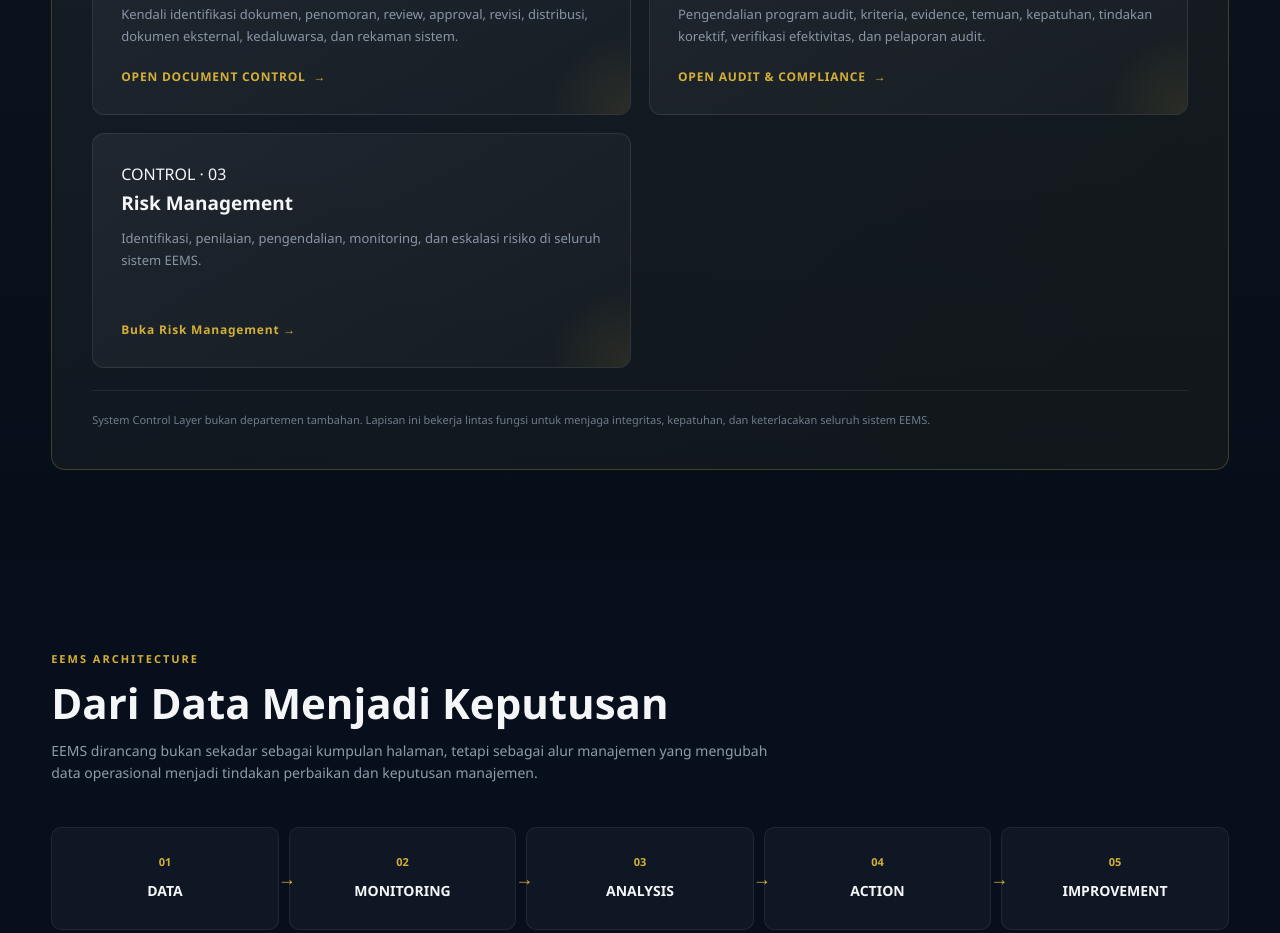
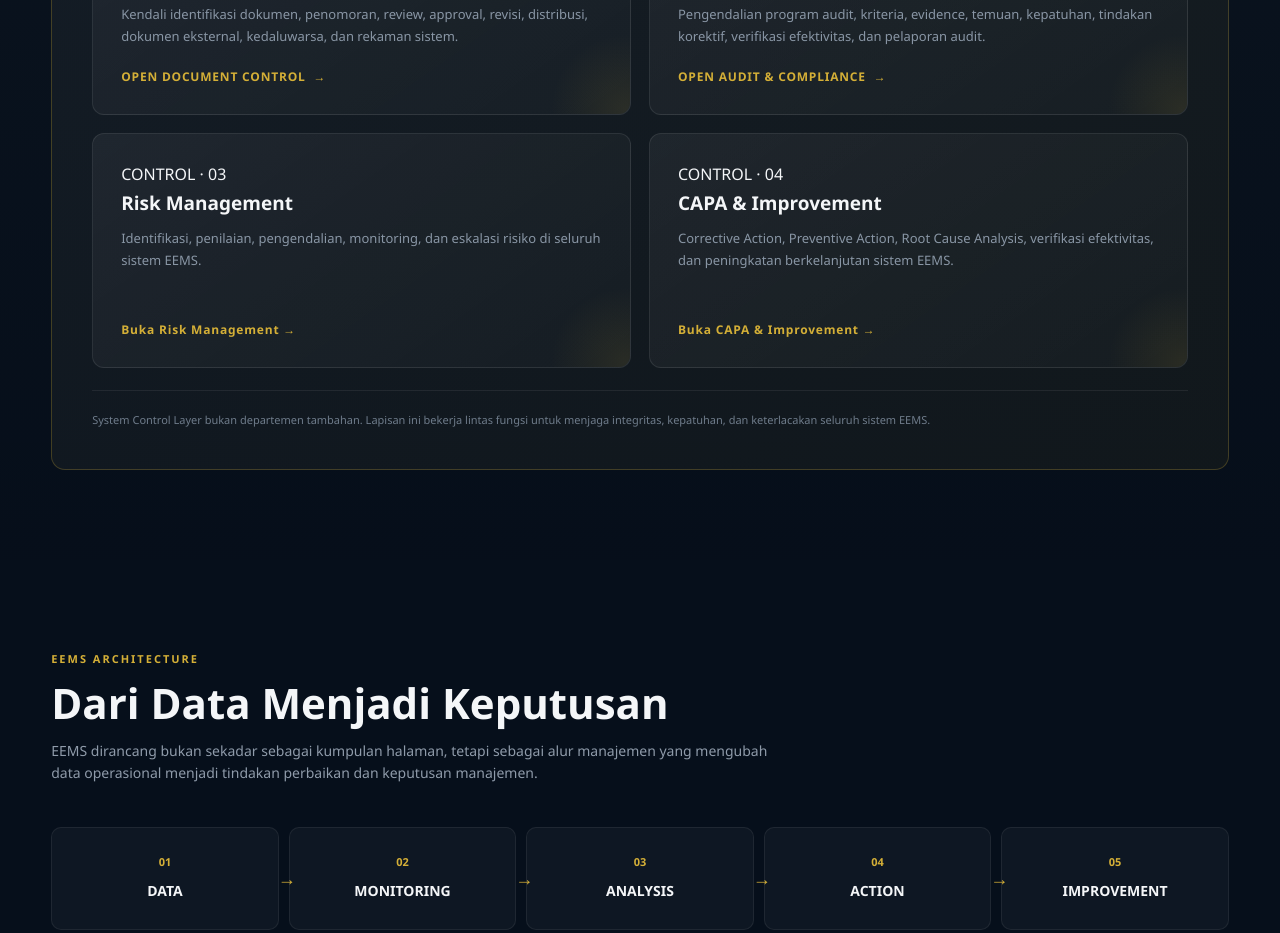
Before and after one commit to sandyacademy-web/Electrical-Energy-Management-System, a plain HTML site: page index.html in a window 1280 px wide. Shown: the part 3069-4002 px from the top of the page. Drawn offline with Linux system fonts and the light colour scheme.

Commit message:
Update index.html

```diff
--- a/index.html
+++ b/index.html
@@ -1797,6 +1797,29 @@
                     </span>
                 </a>
 
+                <a
+                    href="control/capa-improvement.html"
+                    class="control-card"
+                >
+                <div class="control-code">
+                        CONTROL · 04
+                </div>
+
+                <h3>
+                CAPA & Improvement
+                </h3>
+
+                <p>
+                   Corrective Action, Preventive Action,
+                   Root Cause Analysis, verifikasi efektivitas,
+                    dan peningkatan berkelanjutan sistem EEMS.
+                 </p>
+
+                <span class="control-link">
+                    Buka CAPA & Improvement →
+                </span>
+                </a>
+
             </div>
 
 
```
